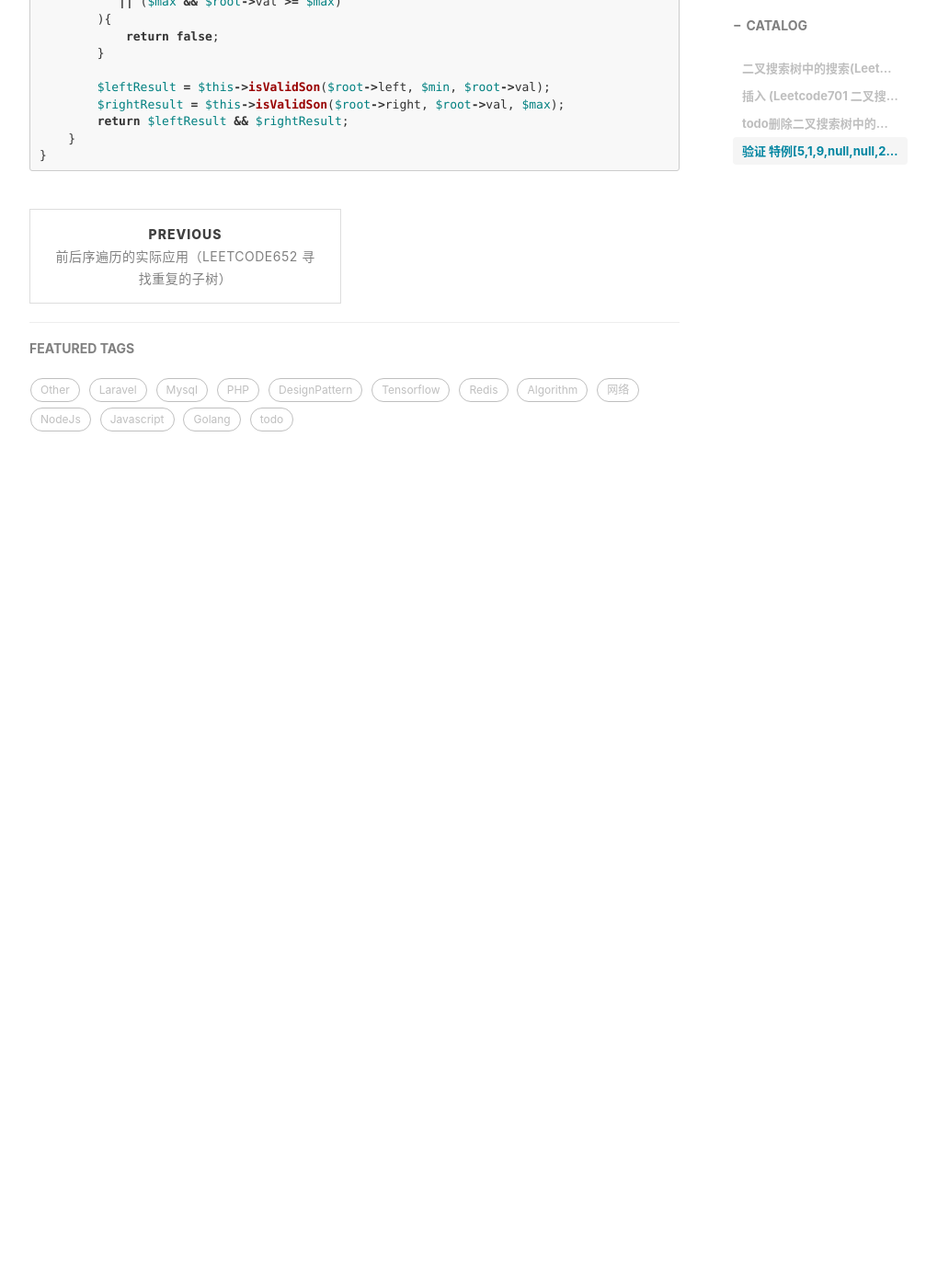
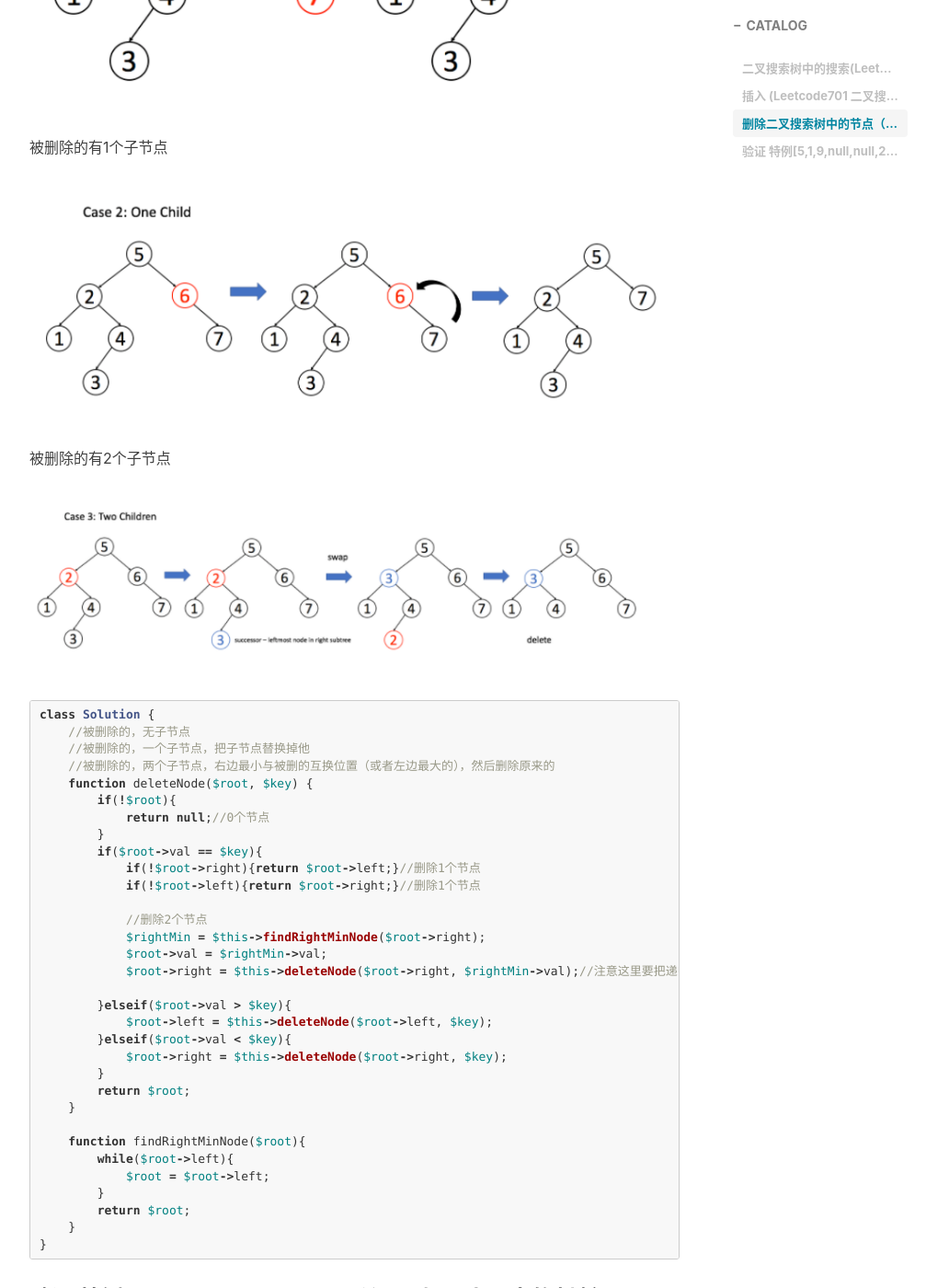
Before and after one commit to TearKnow/blog, a Jekyll site: the page built from _posts/2021-05-15-二叉搜索树的（验证-搜索-增加-删除）.md, in a window 1280 px wide and 1400 px high, scrolled down 1756 px. Shown: the whole window at 92% size, without its empty margins (233-1240 px from the left). Built offline with Jekyll 4.4.1, drawn with Linux system fonts in a browser that asks for light colours; comment, search, counter and statistics services are not loaded; before the commit the page ends 2347 px from its top, so only the background shows below that; some of the changed text lies outside the part shown.

Commit message:
del node

````diff
--- a/_posts/2021-05-15-二叉搜索树的（验证-搜索-增加-删除）.md
+++ b/_posts/2021-05-15-二叉搜索树的（验证-搜索-增加-删除）.md
@@ -43,8 +43,55 @@ function insertIntoBST($root, $val) {
 }
 ```
 
-### todo删除二叉搜索树中的节点（Leetcode450）
+### 删除二叉搜索树中的节点（Leetcode450）
+三种情况
 
+被删除的没有子节点
+
+![](https://tearknow.github.io/blog/img/delBST0Node.png)
+
+被删除的有1个子节点
+
+![](https://tearknow.github.io/blog/img/delBST1Node.png)
+
+被删除的有2个子节点
+
+![](https://tearknow.github.io/blog/img/delBST2Node.png)
+
+```php
+class Solution {
+    //被删除的，无子节点
+    //被删除的，一个子节点，把子节点替换掉他
+    //被删除的，两个子节点，右边最小与被删的互换位置（或者左边最大的），然后删除原来的
+    function deleteNode($root, $key) {
+        if(!$root){
+            return null;//0个节点
+        }
+        if($root->val == $key){
+            if(!$root->right){return $root->left;}//删除1个节点
+            if(!$root->left){return $root->right;}//删除1个节点
+
+            //删除2个节点
+            $rightMin = $this->findRightMinNode($root->right);
+            $root->val = $rightMin->val;
+            $root->right = $this->deleteNode($root->right, $rightMin->val);//注意这里要把递归的赋值给root->right
+
+        }elseif($root->val > $key){
+            $root->left = $this->deleteNode($root->left, $key);
+        }elseif($root->val < $key){
+            $root->right = $this->deleteNode($root->right, $key);
+        }
+        return $root;
+    }
+
+    function findRightMinNode($root){
+        while($root->left){
+            $root = $root->left;
+        }
+        return $root;
+    }
+}
+```
 
 ### 验证 特例[5,1,9,null,null,2,16]，所以要加最小最大的判断(LeetCode98 验证二叉搜索树)
 ```php
````
Also changed, not shown: img/delBST0Node.png (added), img/delBST1Node.png (added), img/delBST2Node.png (added).
